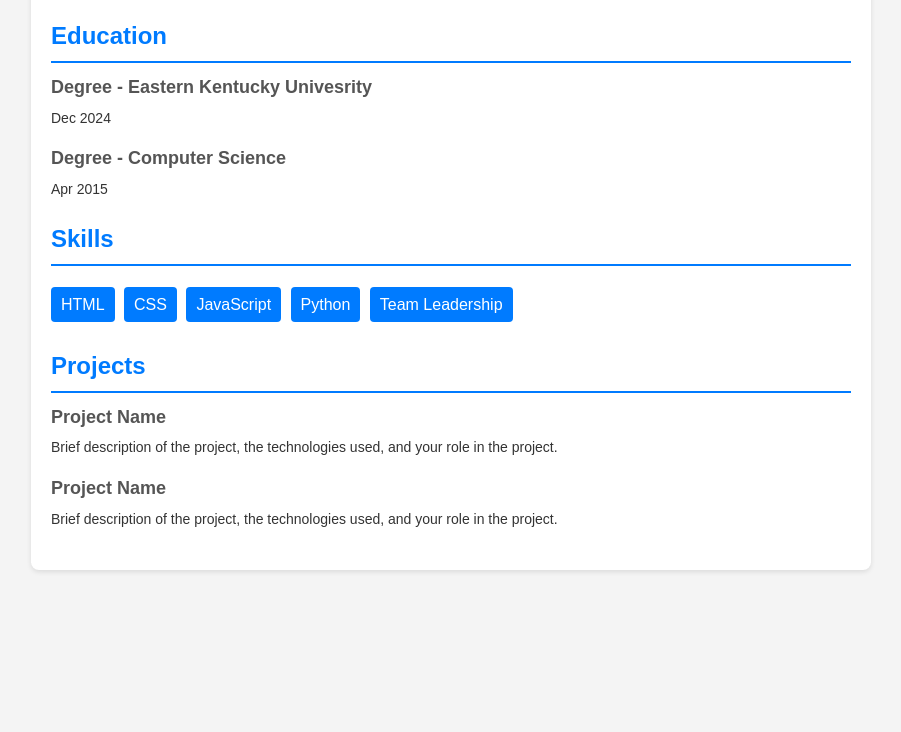
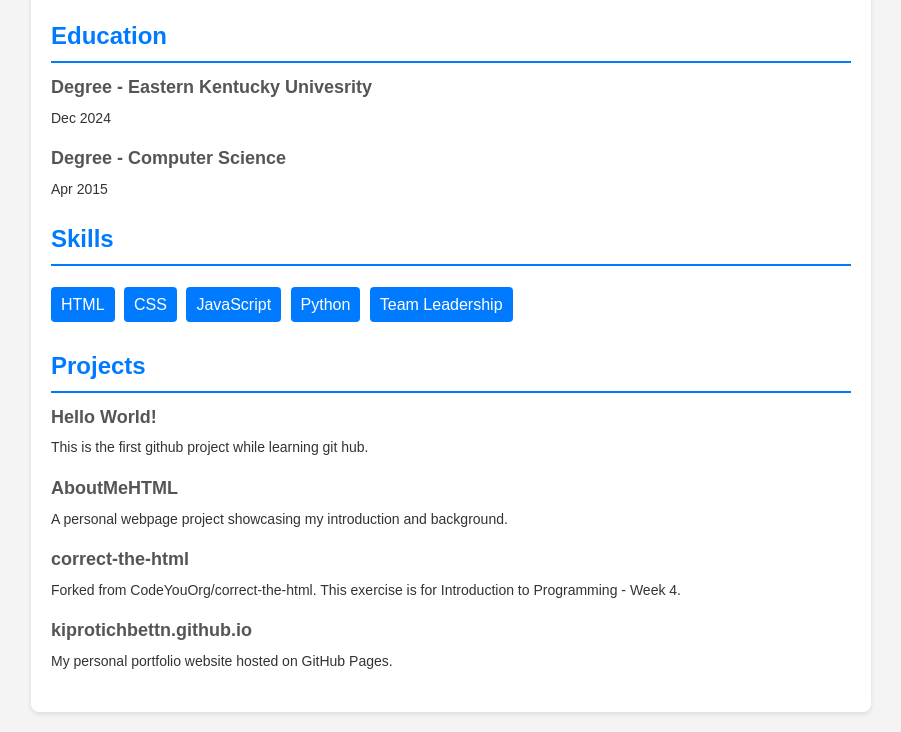
Before and after one commit to kiprotichbettn/kiprotichbettn.github.io, a plain HTML site: page index.html in a window 1280 px wide. Shown: the part 962-1694 px from the top of the page, without its empty margins (189-1090 px from the left). Before the commit the page ends 1552 px from the top, so only its background shows below. Drawn offline with Linux system fonts and the light colour scheme.

Commit message:
Updated Resume V1

```diff
--- a/index.html
+++ b/index.html
@@ -145,17 +145,27 @@
             <section class="section">
                 <h2>Projects</h2>
                 <div class="item">
-                    <h3>Project Name</h3>
+                    <h3>Hello World!</h3>
                     <p>
-                        Brief description of the project, the technologies used,
-                        and your role in the project.
+                        This is the first github project while learning git hub.
                     </p>
                 </div>
                 <div class="item">
-                    <h3>Project Name</h3>
+                    <h3>AboutMeHTML</h3>
                     <p>
-                        Brief description of the project, the technologies used,
-                        and your role in the project.
+                        A personal webpage project showcasing my introduction and background.
+                    </p>
+                </div>
+                <div class="item">
+                    <h3>correct-the-html</h3>
+                    <p>
+                        Forked from CodeYouOrg/correct-the-html. This exercise is for Introduction to Programming - Week 4.
+                    </p>
+                </div>
+                <div class="item">
+                    <h3>kiprotichbettn.github.io</h3>
+                    <p>
+                        My personal portfolio website hosted on GitHub Pages.
                     </p>
                 </div>
             </section>
```
